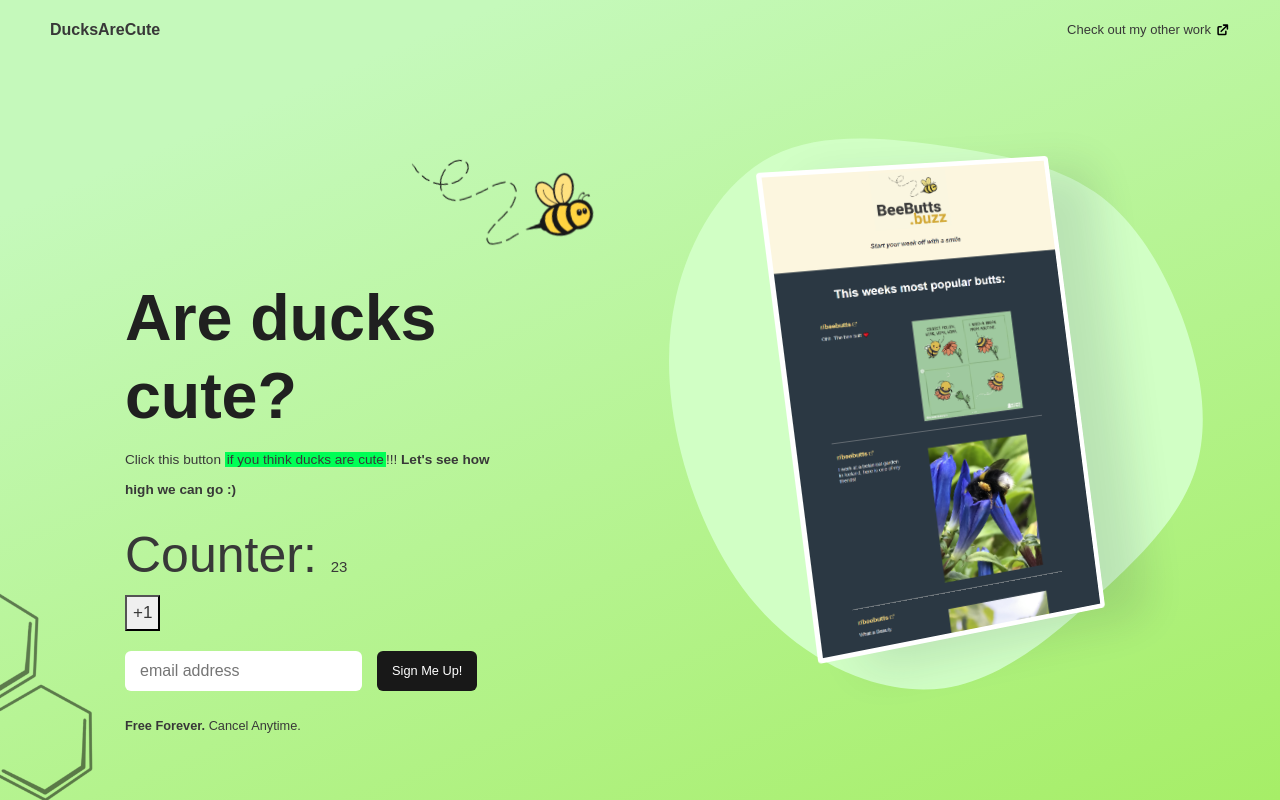
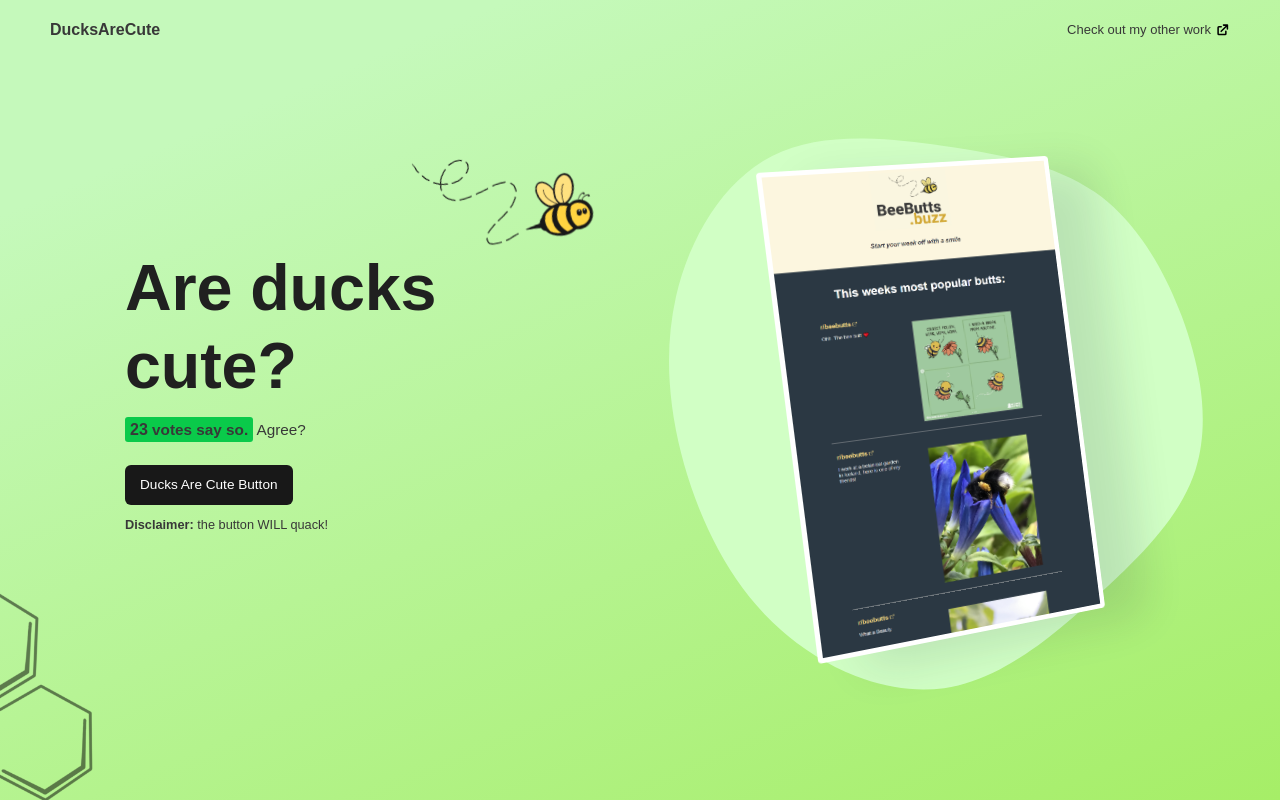
Before and after one commit to NoahRR/ducks-are-cute, a Flask app: page / in a window 1280 px wide. Run offline with Flask 3, Linux system fonts and the light colour scheme; some libraries are stand-ins or nearby versions; some web fonts are replaced.

Commit message:
progress on changing to ducks DESKTOP

```diff
--- a/static/css/styles.css
+++ b/static/css/styles.css
@@ -42,10 +42,10 @@
 .big-left-col button {
     margin-bottom: 20px;
 }
-.big-left-col span {
+/* .big-left-col span {
     padding-top: 25px;
     font-size: 15px !important;
-}
+} */
 .my-btn-style {
     padding: 5px 15px;
     height: auto;
@@ -55,7 +55,7 @@
     outline: none !important;
     border: none;
     margin-left: 13px;
-    background-color: #FFD65F;
+    background-color: #0aca4a;
 
     font-size: 16px;
 
@@ -68,8 +68,7 @@
 	font-size: .8em !important;
 }
 .my-btn-style:hover {
-    background-color: orange !important;
-    color: black;
+    background-color: #064f1e !important;
 }
 .my-btn-style-invert {
     padding: 0;
--- a/static/js/dynamic_load_in_mailchimp_form_once.js
+++ b/static/js/dynamic_load_in_mailchimp_form_once.js
@@ -28,10 +28,10 @@
 
 // ON DOM LOAD
 window.addEventListener('DOMContentLoaded',function(){
-    set_correct_mail_chimp_form();
+    // set_correct_mail_chimp_form();
 },false);
 
 // ON BROWSER RESIZE - only if not on android - causes keyboard issues
 if (!/Android/i.test(navigator.userAgent)) {
-	window.onresize = set_correct_mail_chimp_form;
+	// window.onresize = set_correct_mail_chimp_form;
 }
--- a/templates/index.html
+++ b/templates/index.html
@@ -69,34 +69,6 @@
         <div class="container">
           <div class="row">
 
-            <!-- MAILCHIMIP SIGNUP FORM -->
-            <div id="mc_embed_signup" style="display: none;">
-              <form action="https://buzz.us6.list-manage.com/subscribe/post-json?u=dfc56e3d8beaa4ad068e9e5e1&amp;id=619c7f73dc&c=?" method="get" id="mc-embedded-subscribe-form" name="mc-embedded-subscribe-form" class="validate" target="">
-                  <div id="mc_embed_signup_scroll" style="width: 450px;">
-
-                    <p class="custom-error-msg-green all-return-msg-mailchimp-submit">Welcome to the hive! You should recieve a confirmation email shortly.</p>
-                    <p class="custom-error-msg-orange all-return-msg-mailchimp-submit"></p>
-                    <p class="custom-error-msg-red all-return-msg-mailchimp-submit"></p>
-
-                    <div class="mc-field-group">
-                      <input type="email" value="" name="EMAIL" class="required email mailchimp_form_things" id="mce-EMAIL" style="float: left; user-select: none; padding: 5px 15px; border-radius: 6px; outline: none; border: none; display: inline; font-size: 1em; margin-top: 15px; margin-right: 15px;" placeholder="email address">
-                    </div>
-
-                    <div id="mce-responses" class="clear">
-                      <div class="response" id="mce-error-response" style="display:none"></div>
-                      <div class="response" id="mce-success-response" style="display:none"></div>
-                    </div>
-
-                    <!-- real people should not fill this in and expect good things - do not remove this or risk form bot signups-->
-                    <div style="position: absolute; left: -5000px;" aria-hidden="true"><input type="text" name="b_dfc56e3d8beaa4ad068e9e5e1_619c7f73dc" tabindex="-1" value=""></div>
-
-                  <div id="subscribe-btn-mobile-wrapper" class="clear mailchimp_form_things" style="display: inline; float: left; font-size: 1em; margin-top: 15px;"><input type="submit" value="Sign Me Up!" name="subscribe" id="mc-embedded-subscribe" class="button my-btn-style" style="margin-left: 0;"></div>
-                  <div id="loading"></div>
-
-                </div>
-              </form>
-            </div>
-
             <!-- MOBILE VIEW MAIN CONTENT -->
             <div id="mobile-view-main-content">
                 <h1 class="mobile-header-titles" style="display: block; float: left;">Are ducks cute?</h1>
@@ -105,10 +77,6 @@
                 <img id="mobile-buzz-bee" class="mobile-only" style="height: 115px; position: absolute; margin-left: 40vw; margin-top: -130px; user-select: none; cursor: pointer; transform: rotate(-12deg) !important; z-index: -100 !important;" src="{{ url_for('static', filename='images/bee-official-path.png') }}" alt="image">
 
                 <p id="mobile-main-content-text" style="line-height: 19px !important; font-size: .80em; margin-top: 150px; width: 80%; width: 317px; background-color: #d1ffc5; padding: 16px 20px 15px 20px; border-radius: 6px; margin-bottom: 0px;">Click this button <asdf style="height: 5px; line-height: 5px; background-color: #00ff55; padding: 0 2px; font-size: 1em; line-height: 19px !important;">if you think ducks are cute</asdf>!!! <b style="font-weight: 600; font-size: 1em; line-height: 19px !important;">Let's see how high we can go :)</b></p>
-
-                <!-- Begin Mailchimp Signup Form -->
-                <div id="mobile-mailchimp-signup-wrapper"></div>
-                <!--End mc_embed_signup-->
 
                   <br><br><span id="mobile-cancel-anytime" class="new-font-color" style="display: block; margin-top: 5px; font-size: .75em !important;"><b style="font-weight: 600; font-size: 1em;">Free Forever.</b> Cancel Anytime.</span>
 
@@ -120,7 +88,7 @@
 
             <!-- DESKTOP VIEW MAIN CONTENT -->
             <div class="col-xxl-5 col-xl-6 col-lg-6 col-md-10 order-lg-1 order-1 aos-init aos-animate" data-aos="fade-right" data-aos-delay="500" data-aos-duration="1000" style="width: 460px; padding-left: 55px;" id="main-content">
-              <div class="content big-left-col" style="margin-top: 280px; padding: 0;">
+              <div class="content big-left-col" style="margin-top: 250px; padding: 0;">
 
                 <div class="image-3">
                     <img id="mobile-buzz-bee" class="mobile-only" style="height: 115px; position: absolute; margin-left: 40vw; margin-top: -130px; user-select: none; cursor: pointer; transform: rotate(-12deg) !important;" src="{{ url_for('static', filename='images/bee-official-path.png') }}" alt="image">
@@ -128,18 +96,18 @@
 
                 <!-- <h2 class="new-font-color">Ducks are cute<span style="font-size: .25em !important; font-weight: 300;" class="new-font-color">.com</span> </h2> -->
                 <h2 class="new-font-color">Are ducks cute?<span style="font-size: .25em !important; font-weight: 300;" class="new-font-color"></span> </h2>
+                <!-- <h2 class="new-font-color">Global Counter: <h2 id="counter">{{ counter }}</h2></h2> -->
 
+				        <!-- <p style="line-height: 19px !important; font-size: .90em; width: 80%; width: 317px; background-color: #d1ffc5; padding: 16px 20px 15px 20px; border-radius: 6px; margin-bottom: 0px; font-weight: 400;"><asdf style="height: 5px; line-height: 5px; padding: 0 2px; font-size: 1em; line-height: 19px !important;">GLOBAL DUCKS-ARE-CUTE COUNTER: </asdf><b style="font-weight: 600; font-size: 1em; line-height: 19px !important;"><span id="counter">{{ counter }}</span></b></p> -->
 
-				        <p style="line-height: 19px; font-size: .80em; margin-top: -20px;">Click this button <asdf style="height: 5px; line-height: 5px; background-color: #00ff55; padding: 0 2px; font-size: 1em;">if you think ducks are cute</asdf>!!! <b style="font-weight: 600; font-size: 1em;">Let's see how high we can go :)</b></p>
+				        <!-- <p style="line-height: 19px; font-size: .90em; margin-top: -20px; font-weight: 400;"><asdf style="height: 5px; line-height: 5px; background-color: #0aca4a; padding: 4px 5px; font-size: 1em; border-radius: 3px;">GLOBAL DUCKS-ARE-CUTE COUNTER: <b style="font-weight: 600; font-size: 1em;"><span id="counter">{{ counter }}</span></b></asdf><b style="font-weight: 600; font-size: 1em;"></b></p> -->
 
-                <h1>Counter: <span id="counter">{{ counter }}</span></h1>
-                <button id="increment-btn" type="button">+1</button>
+				        <p style="line-height: 19px; font-size: .90em; margin-top: -20px; font-weight: 400;"><asdf style="height: 5px; line-height: 5px; background-color: #0aca4a; padding: 4px 5px; font-size: 1em; border-radius: 3px;"><b style="font-weight: 600; font-size: 1em;"><span id="counter">{{ counter }}</span> votes say so.</b></asdf> Agree? <b style="font-weight: 600; font-size: 1em;"></b></p>
 
-                <!-- Begin Mailchimp Signup Form -->
-                <div id="desktop-mailchimp-signup-wrapper"></div>
-                <!--End mc_embed_signup-->
+                <!-- <input type="submit" value="Ugly!" name="subscribe" class="button my-btn-style" style="margin-left: 0;"> -->
+                <input type="submit" id="increment-btn" value='Ducks Are Cute Button' name="subscribe" class="button my-btn-style" style="margin-left: 0;">
 
-                <br><span class="new-font-color" style="display: block; margin-top: 5px; font-size: .75em !important;"><b style="font-weight: 600; font-size: 1em;">Free Forever.</b> Cancel Anytime.</span>
+                <br><span class="new-font-color" style="display: block; margin-top: 5px; font-size: .75em !important;"><b style="font-weight: 600; font-size: 1em;">Disclaimer: </b> the button WILL quack!</span>
 
                 <div class="image-3">
                     <img id="mobile-honey-comb" class="mobile-only" style="height: 250px; position: absolute; left: -20vw; opacity: .5; user-select: none;" src="{{ url_for('static', filename='images/honeycomb.png') }}" alt="image">
```
Also changed, not shown: instance/ducks.db.
